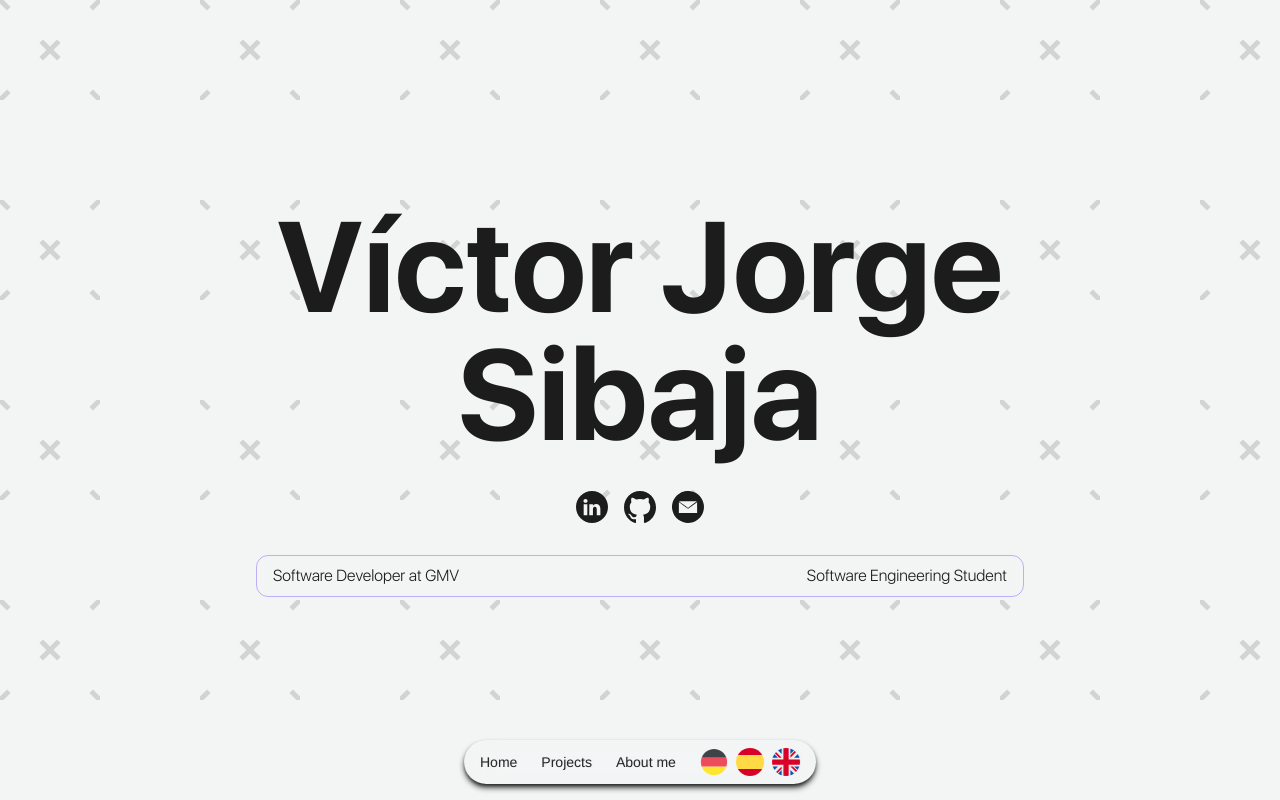
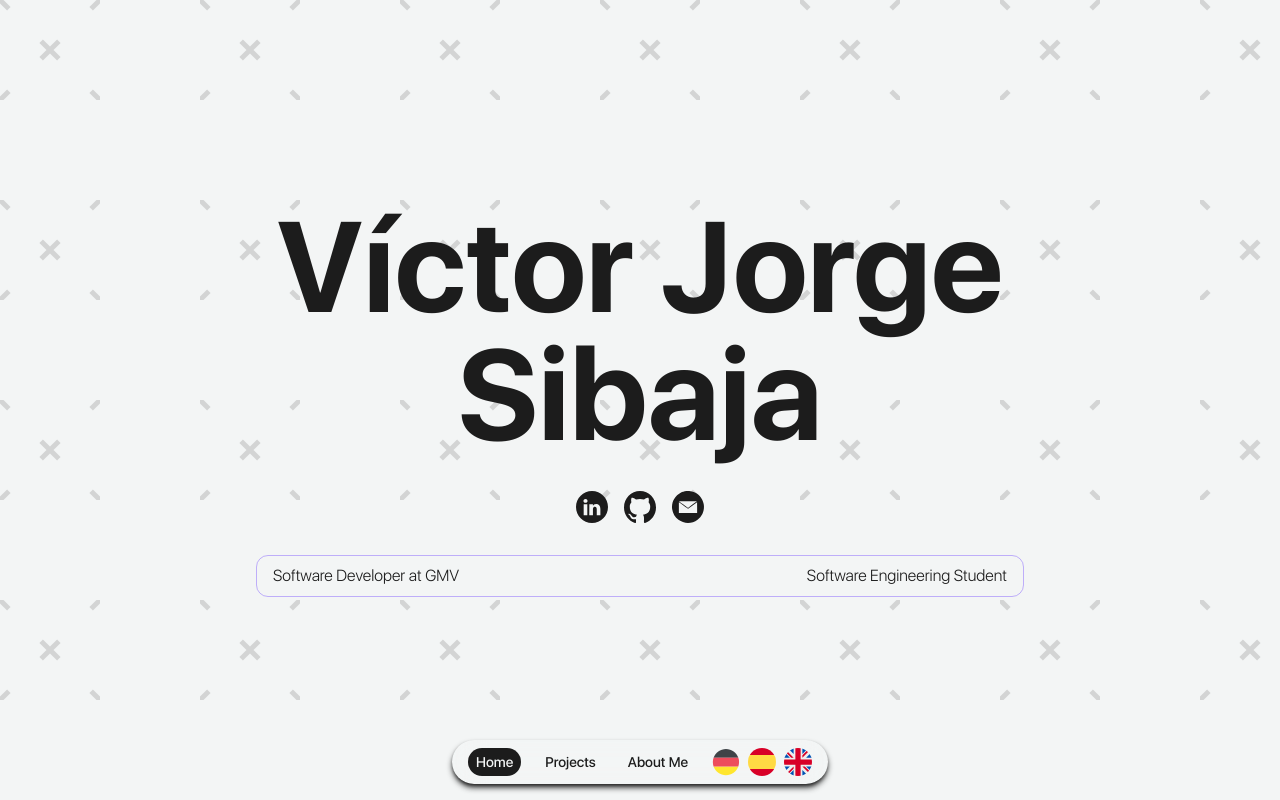
Before and after one commit to TheJhoxX/portfolio, a Next.js app: page / in a window 1280 px wide. Built offline with nearby package versions, Linux system fonts and the light colour scheme.

Commit message:
Selected section animation and info icon

```diff
--- a/app/components/AboutMe.tsx
+++ b/app/components/AboutMe.tsx
@@ -6,7 +6,7 @@ export default function AboutMe() {
   const personalPhoto: React.ReactElement = (
     <img
       src="/orla-1x1.webp"
-      className="w-auto sm:max-h-72 md:max-h-96 rounded-xl "
+      className="md:h-full w-2/5 object-cover rounded-xl bg-background-accent"
       alt="Project image"
     />
   );
@@ -39,7 +39,7 @@ export default function AboutMe() {
       further expand my skill set.
     </p>
   );
-
+  /*
   const techList: IconType[] = [
     IconType.NextJS,
     IconType.TypeScript,
@@ -51,7 +51,7 @@ export default function AboutMe() {
     IconType.C,
   ];
   const techStack: React.ReactElement = (
-    <div className="grid grid-cols-2 md:grid-rows-1 md:grid-cols- md:col-span-2 h-fit items-center justify-center gap-2 flex-wrap">
+    <div className="flex flex-col md:flex-row h-fit items-center justify-center gap-2">
       {techList.map((tech, index) => (
         <div
           key={index}
@@ -63,20 +63,20 @@ export default function AboutMe() {
       ))}
     </div>
   );
-
+*/
   return (
     <div
       id={Section.AboutMe.toString()}
-      className="w-full bg-pattern snap-center h-screen max-h-screen flex flex-col items-center justify-start md:justify-center"
+      className="w-full snap-center h-screen max-h-screen flex flex-col items-center justify-center"
     >
-      <div className="w-11/12 lg:w-9/12 max-h-full p-4 grid place-items-center grid-cols-1 grid-rows-[1fr_2fr_1fr] md:grid-cols-2 md:grid-rows-[1fr_0.5fr] rounded-xl gap-4">
+      <div className="w-11/12 lg:w-9/12 h-full md:h-half-screen p-4 rounded-xl gap-4 flex flex-col md:flex-row items-center justify-center">
         {personalPhoto}
-        <div className="max-h-full md:max-h-96 w-full backdrop-blur-sm overflow-y-auto p-4 gap-2 rounded-xl flex flex-col items-center justify-start md:justify-start">
+        <div className="max-h-full w-full backdrop-blur-sm overflow-y-auto p-4 gap-2 rounded-xl flex flex-col items-center justify-start md:justify-start">
           {introductionAboutMe}
           {projectsKindDescription}
           {actualInterest}
         </div>
-        {techStack}
+        {/*techStack*/}
       </div>
     </div>
   );
--- a/app/components/Icon.tsx
+++ b/app/components/Icon.tsx
@@ -364,6 +364,44 @@ export default function Icon({
           ></path>
         </svg>
       );
+    } else if (iconType == IconType.Info) {
+      return (
+        <svg xmlns="http://www.w3.org/2000/svg" viewBox="0 0 48 48" {...size}>
+          <circle
+            cx="24"
+            cy="24"
+            r="20"
+            fill={color}
+            stroke={color}
+            strokeWidth="4"
+          />
+          <circle
+            cx="24"
+            cy="14"
+            r="2.5"
+            fill={isDarkMode ? "#1c1c1c" : "#f3f5f5"}
+            stroke="transparent"
+          />
+          <line
+            x1="24"
+            y1="20"
+            x2="24"
+            y2="34"
+            stroke={isDarkMode ? "#1c1c1c" : "#f3f5f5"}
+            strokeWidth="4"
+            strokeLinecap="round"
+          />
+          <line
+            x1="21"
+            y1="34"
+            x2="27"
+            y2="34"
+            stroke={isDarkMode ? "#1c1c1c" : "#f3f5f5"}
+            strokeWidth="4"
+            strokeLinecap="round"
+          />
+        </svg>
+      );
     } else {
       return <p className="bg-red-500">Error</p>;
     }
--- a/app/components/NavBar.tsx
+++ b/app/components/NavBar.tsx
@@ -1,45 +1,88 @@
 "use client";
-import { useState } from "react";
+
 import { Section } from "@/utils/Section";
 import Tooltip from "./Tooltip";
 import Icon from "./Icon";
 import { IconType } from "@/utils/IconType";
 import labels from "@/data/labels.json";
+import { useEffect, useRef, useState } from "react";
 
-const { en, es, de } = labels;
+const { en } = labels;
 
-export default function NavBar() {
-  const [actualSection, setActualSection] = useState<Section>(Section.Home);
-  const changeSection: (newActualSection: Section) => void = (
-    newActualSection: Section
-  ) => {
-    setActualSection(newActualSection);
-  };
+interface NavBarProps {
+  activeSection: Section;
+}
+
+export default function NavBar({ activeSection }: NavBarProps) {
+  const [markerStyle, setMarkerStyle] = useState({
+    left: 0,
+    width: 0,
+    height: 0,
+  });
+  const navRef = useRef<HTMLDivElement | null>(null);
+
+  useEffect(() => {
+    if (navRef.current) {
+      // Encuentra el enlace activo
+      const activeLink = navRef.current.querySelector(
+        `a[data-section="${activeSection}"]`
+      ) as HTMLElement;
+
+      if (activeLink) {
+        const { offsetLeft, offsetWidth, offsetHeight } = activeLink;
+        // Actualiza el estilo del marcador
+        setMarkerStyle({
+          left: offsetLeft,
+          width: offsetWidth,
+          height: offsetHeight,
+        });
+      }
+    }
+  }, [activeSection]);
+
   return (
-    <div className="fixed bottom-4 text-sm text-nowrap flex items-center justify-center gap-6 left-1/2 transform -translate-x-1/2 z-40 bg-transparent backdrop-blur-lg py-2 px-4 rounded-full shadow-md shadow-foreground">
+    <div className="absolute left-1/2 bottom-4 transform -translate-x-1/2 flex items-end justify-center z-50">
+      <div
+        ref={navRef}
+        className="relative flex items-center gap-4 rounded-full text-sm text-nowrap shadow-md shadow-foreground backdrop-blur-lg py-2 bg-transparent px-4"
+      >
+        <div
+          className="absolute bg-foreground rounded-full transition-all duration-300"
+          style={{ ...markerStyle, position: "absolute" }}
+        ></div>
+
         <a
           href={`#${Section.Home.toString()}`}
-        onClick={() => {
-          changeSection(Section.Home);
-        }}
+          data-section={Section.Home}
+          className={`relative rounded-full px-2 py-1 transition-all duration-300 ${
+            activeSection == Section.Home
+              ? "text-background"
+              : "text-foreground"
+          }`}
         >
           Home
         </a>
         <a
           href={`#${Section.Projects.toString()}`}
-        onClick={() => {
-          changeSection(Section.Projects);
-        }}
+          data-section={Section.Projects}
+          className={`relative rounded-full px-2 py-1 transition-all duration-300 ${
+            activeSection == Section.Projects
+              ? "text-background"
+              : "text-foreground"
+          }`}
         >
           Projects
         </a>
         <a
           href={`#${Section.AboutMe.toString()}`}
-        onClick={() => {
-          changeSection(Section.AboutMe);
-        }}
+          data-section={Section.AboutMe}
+          className={`relative rounded-full px-2 py-1 transition-all duration-300 ${
+            activeSection == Section.AboutMe
+              ? "text-background"
+              : "text-foreground"
+          }`}
         >
-        About me
+          About Me
         </a>
         <div className="flex items-center justify-center gap-2">
           <Tooltip text={en.navbar.germanTooltip}>
@@ -53,5 +96,6 @@ export default function NavBar() {
           </Tooltip>
         </div>
       </div>
+    </div>
   );
 }
--- a/app/components/SocialAndOccupation.tsx
+++ b/app/components/SocialAndOccupation.tsx
@@ -31,7 +31,7 @@ export default function SocialAndOccupation() {
   return (
     <div
       id={Section.Home.toString()}
-      className="w-full snap-center h-screen flex flex-col md:flex-row items-center justify-center bg-pattern"
+      className="w-full snap-center h-screen flex flex-col md:flex-row items-center justify-center"
     >
       {/* Name and occupation container */}
       <div
--- a/app/components/Tooltip.tsx
+++ b/app/components/Tooltip.tsx
@@ -25,7 +25,7 @@ export default function Tooltip({ children, text }: ITooltip) {
       {children}
       {isHovered && (
         <p
-          className={`absolute z-20 text-background-accent text-sm rounded-full bg-primary px-2 py-1 w-fit whitespace-nowrap
+          className={`absolute z-20 text-background dark:text-foreground text-sm rounded-full bg-primary px-2 py-1 w-fit whitespace-nowrap
             left-full bottom-full translate-x-2 -translate-y-2
             ${animation}`}
         >
--- a/app/globals.css
+++ b/app/globals.css
@@ -229,6 +229,17 @@ body {
   }
 }
 
+@keyframes techBottomEnter {
+  0% {
+    opacity: 0;
+    transform: translateY(-20px);
+  }
+  100% {
+    opacity: 1;
+    transform: translateY(0px);
+  }
+}
+
 .animate-project-fade-in-z {
   opacity: 0;
   animation: animateFadeInZ forwards 0.4s ease-in;
@@ -249,9 +260,9 @@ body {
   animation: projectTitleBottomEnter forwards 0.4s ease-in;
 }
 
-.animate-tech-right {
+.animate-tech-bottom {
   opacity: 0;
-  animation: techRightEnter forwards 0.4s ease-in;
+  animation: techBottomEnter forwards 0.4s ease-in;
 }
 
 /* Clase genérica para parametrizar animation-delay */
--- a/app/layout.tsx
+++ b/app/layout.tsx
@@ -1,7 +1,6 @@
 import type { Metadata } from "next";
 import localFont from "next/font/local";
 import "./globals.css";
-import NavBar from "./components/NavBar";
 
 export const metadata: Metadata = {
   title: "TheJhoxX portfolio",
@@ -64,7 +63,6 @@ export default function RootLayout({
     <html lang="en">
       <body className={`${sfFont.variable} antialiased relative`}>
         {children}
-        <NavBar />
       </body>
     </html>
   );
--- a/app/page.tsx
+++ b/app/page.tsx
@@ -1,13 +1,38 @@
+"use client";
 import SocialAndOccupation from "./components/SocialAndOccupation";
 import Projects from "./components/Projects";
 import AboutMe from "./components/AboutMe";
+import NavBar from "./components/NavBar";
+import { useState } from "react";
+import { Section } from "@/utils/Section";
+import ObservableElement from "./components/ObservableElement";
 
 export default function Home() {
+  const [section, setSection] = useState(Section.Home);
+
   return (
-    <div className={`h-screen overflow-y-auto snap-y scroll-smooth font-sf`}>
-      <SocialAndOccupation />
-      <Projects />
-      <AboutMe />
+    <div
+      className={`h-screen bg-pattern overflow-y-auto snap-y scroll-smooth font-sf`}
+    >
+      <ObservableElement
+        animation=""
+        onIntersect={() => setSection(Section.Home)}
+      >
+        <SocialAndOccupation />
+      </ObservableElement>
+      <ObservableElement
+        animation=""
+        onIntersect={() => setSection(Section.Projects)}
+      >
+        <Projects />
+      </ObservableElement>
+      <ObservableElement
+        animation=""
+        onIntersect={() => setSection(Section.AboutMe)}
+      >
+        <AboutMe />
+      </ObservableElement>
+      <NavBar activeSection={section} />
     </div>
   );
 }
--- a/utils/IconType.ts
+++ b/utils/IconType.ts
@@ -19,4 +19,5 @@ export enum IconType {
   JavaScript = "JavaScript",
   CSS = "CSS",
   HTML = "HTML",
+  Info = "Info",
 }
```
Also changed, not shown: app/components/ObservableElement.tsx (+30 -31 lines), app/components/Projects.tsx (+8 -11 lines), utils/ProjectList.ts (+8 -8 lines), public/hanoi-towers.webp (added), public/imagen-bash.webp (added). Lines whose indentation alone changed are shown as unchanged.
